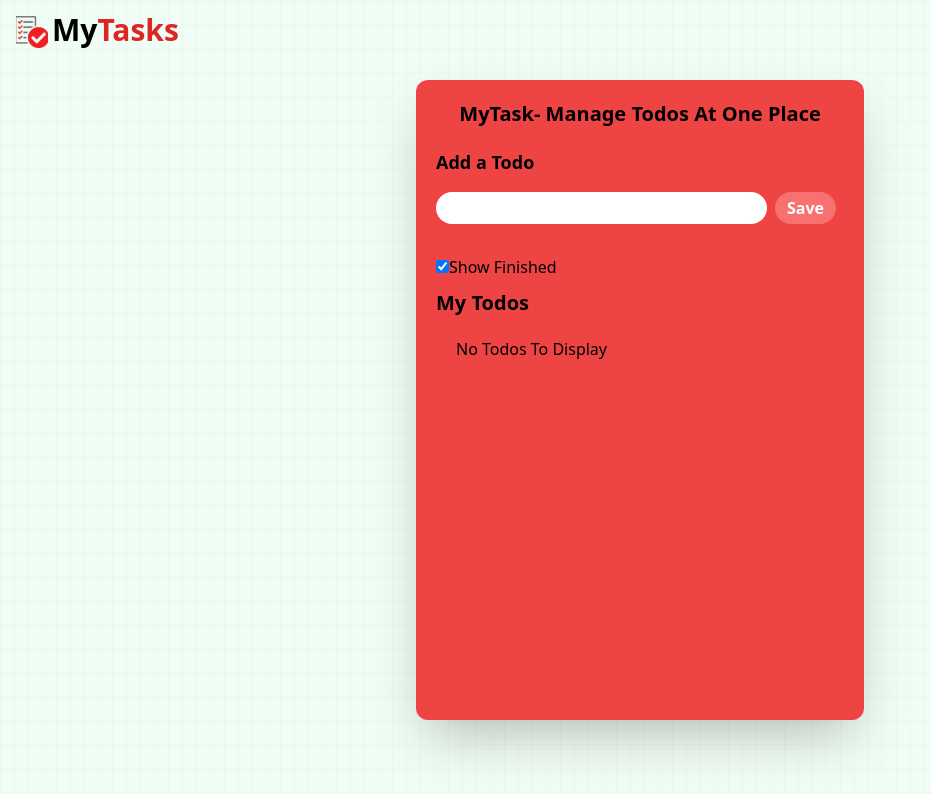
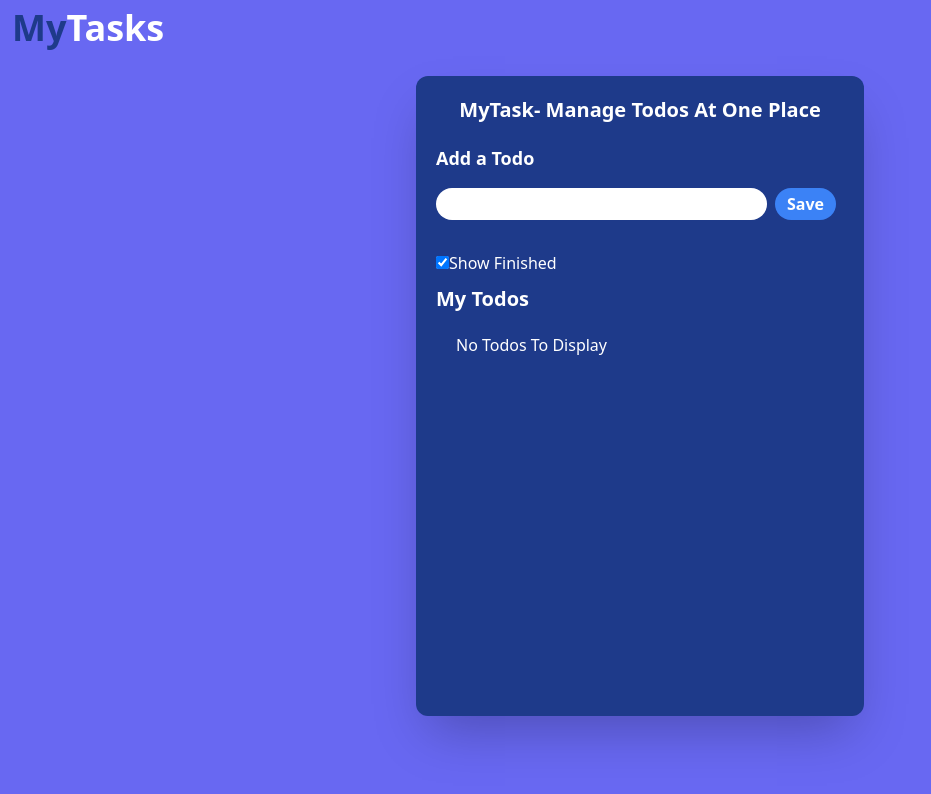
Before and after one commit to pvishwakarma09/React-todo-app, a React (Vite) app: page / in a window 1280 px wide. Shown: the top 794 px of the page, without its empty margins (0-931 px from the left). Built offline with nearby package versions, Linux system fonts and the light colour scheme.

Commit message:
Some ui changes

```diff
--- a/src/App.jsx
+++ b/src/App.jsx
@@ -66,7 +66,7 @@ export default function App() {
   return (
     <>
       <Navbar />
-      <div className="mx-3 md:container md:mx-auto my-5 shadow-2xl to-black rounded-xl p-5 bg-red-500 min-h-[80vh] md:w-[35%]">
+      <div className="mx-3 md:container md:mx-auto my-5 shadow-2xl text-white rounded-xl p-5 bg-blue-900 min-h-[80vh] md:w-[35%]">
         <h1 className="font-bold text-center text-xl ">
           MyTask- Manage Todos At One Place
         </h1>
@@ -77,12 +77,12 @@ export default function App() {
               onChange={handleChange}
               value={todo}
               type="text"
-              className="w-full rounded-full px-5 py-1"
+              className="w-full rounded-full px-5 py-1 font-lg text-black"
             />
             <button
               onClick={handleAdd}
               disabled={todo.length <= 3}
-              className="bg-red-800 hover:bg-red-900 hover:cursor-pointer disabled:bg-red-400 p-3 py-1 text-white rounded-full font-bold mx-2"
+              className="bg-blue-700 hover:bg-blue-600 hover:cursor-pointer disabled:bg-blue-500 p-3 py-1 text-white rounded-full font-bold mx-2"
             >
               Save
             </button>
@@ -119,7 +119,7 @@ export default function App() {
                       onClick={(e) => {
                         handleEdit(e, item.id);
                       }}
-                      className="bg-red-600 hover:bg-red-700 p-3 py-1 mt-2 text-white rounded-md text-sm mx-1 font-bold"
+                      className="bg-blue-700 hover:bg-blue-600 p-3 py-1 mt-2 text-white rounded-md text-sm mx-1 font-bold"
                     >
                       <FaEdit />
                     </button>
@@ -127,7 +127,7 @@ export default function App() {
                       onClick={(e) => {
                         handleDelete(e, item.id);
                       }}
-                      className="bg-red-600 hover:bg-red-700 p-3 py-1 mt-2 text-white rounded-md text-sm mx-1 font-bold"
+                      className="bg-blue-700 hover:bg-blue-600 p-3 py-1 mt-2 text-white rounded-md text-sm mx-1 font-bold"
                     >
                       <MdDeleteForever />
                     </button>
--- a/src/components/Navbar.jsx
+++ b/src/components/Navbar.jsx
@@ -3,15 +3,15 @@ import React from "react";
 const Navbar = () => {
   return (
     <>
-      <nav className="flex mx-3  py-3">
+      <nav className="flex mx-3  py-2">
         <div className="logo flex ">
-          <img
+          {/* <img
             className="h-8 w-8 mx-1  mt-1 object-cover"
-            src="src/assets/todo.png"
+            // src="src/assets/todo.png"
             alt="logo-image"
-          />
-          <h1 className="font-bold  text-3xl hover:cursor-pointer ">
-            My<span className="text-red-600">Tasks</span>
+          /> */}
+          <h1 className="font-bold  text-4xl hover:cursor-pointer text-blue-900">
+            My<span className="text-white">Tasks</span>
           </h1>
         </div>
       </nav>
--- a/src/index.css
+++ b/src/index.css
@@ -2,114 +2,6 @@
 @tailwind components;
 @tailwind utilities;
 
-body {
-  background-color: rgba(61, 61, 61, 0.237);
-  -webkit-text-size-adjust: 100%;
-  tab-size: 4;
-  font-family: ui-sans-serif, system-ui, sans-serif, "Apple Color Emoji",
-    "Segoe UI Emoji", "Segoe UI Symbol", "Noto Color Emoji";
-  font-feature-settings: normal;
-  font-variation-settings: normal;
-  -webkit-tap-highlight-color: transparent;
-  --toastify-color-light: #fff;
-  --toastify-color-dark: #121212;
-  --toastify-color-info: #3498db;
-  --toastify-color-success: #07bc0c;
-  --toastify-color-warning: #f1c40f;
-  --toastify-color-error: #e74c3c;
-  --toastify-color-transparent: rgba(255, 255, 255, 0.7);
-  --toastify-icon-color-info: var(--toastify-color-info);
-  --toastify-icon-color-success: var(--toastify-color-success);
-  --toastify-icon-color-warning: var(--toastify-color-warning);
-  --toastify-icon-color-error: var(--toastify-color-error);
-  --toastify-toast-width: 320px;
-  --toastify-toast-background: #fff;
-  --toastify-toast-min-height: 64px;
-  --toastify-toast-max-height: 800px;
-  --toastify-font-family: sans-serif;
-  --toastify-z-index: 9999;
-  --toastify-text-color-light: #757575;
-  --toastify-text-color-dark: #fff;
-  --toastify-text-color-info: #fff;
-  --toastify-text-color-success: #fff;
-  --toastify-text-color-warning: #fff;
-  --toastify-text-color-error: #fff;
-  --toastify-spinner-color: #616161;
-  --toastify-spinner-color-empty-area: #e0e0e0;
-  --toastify-color-progress-light: linear-gradient(
-    to right,
-    #4cd964,
-    #5ac8fa,
-    #007aff,
-    #34aadc,
-    #5856d6,
-    #ff2d55
-  );
-  --toastify-color-progress-dark: #bb86fc;
-  --toastify-color-progress-info: var(--toastify-color-info);
-  --toastify-color-progress-success: var(--toastify-color-success);
-  --toastify-color-progress-warning: var(--toastify-color-warning);
-  --toastify-color-progress-error: var(--toastify-color-error);
-  line-height: inherit;
-  box-sizing: border-box;
-  border-width: 0;
-  border-style: solid;
-  border-color: #e5e7eb;
-  --tw-border-spacing-x: 0;
-  --tw-border-spacing-y: 0;
-  --tw-translate-x: 0;
-  --tw-translate-y: 0;
-  --tw-rotate: 0;
-  --tw-skew-x: 0;
-  --tw-skew-y: 0;
-  --tw-scale-x: 1;
-  --tw-scale-y: 1;
-  --tw-pan-x: ;
-  --tw-pan-y: ;
-  --tw-pinch-zoom: ;
-  --tw-scroll-snap-strictness: proximity;
-  --tw-gradient-from-position: ;
-  --tw-gradient-via-position: ;
-  --tw-gradient-to-position: ;
-  --tw-ordinal: ;
-  --tw-slashed-zero: ;
-  --tw-numeric-figure: ;
-  --tw-numeric-spacing: ;
-  --tw-numeric-fraction: ;
-  --tw-ring-inset: ;
-  --tw-ring-offset-width: 0px;
-  --tw-ring-offset-color: #fff;
-  --tw-ring-color: rgb(59 130 246 / 0.5);
-  --tw-ring-offset-shadow: 0 0 #0000;
-  --tw-ring-shadow: 0 0 #0000;
-  --tw-shadow: 0 0 #0000;
-  --tw-shadow-colored: 0 0 #0000;
-  --tw-blur: ;
-  --tw-brightness: ;
-  --tw-contrast: ;
-  --tw-grayscale: ;
-  --tw-hue-rotate: ;
-  --tw-invert: ;
-  --tw-saturate: ;
-  --tw-sepia: ;
-  --tw-drop-shadow: ;
-  --tw-backdrop-blur: ;
-  --tw-backdrop-brightness: ;
-  --tw-backdrop-contrast: ;
-  --tw-backdrop-grayscale: ;
-  --tw-backdrop-hue-rotate: ;
-  --tw-backdrop-invert: ;
-  --tw-backdrop-opacity: ;
-  --tw-backdrop-saturate: ;
-  --tw-backdrop-sepia: ;
-  position: absolute;
-  inset: 0px;
-  z-index: -10;
-  height: 100%;
-  width: 100%;
-  --tw-bg-opacity: 1;
-  background-color: rgb(240 253 244 / var(--tw-bg-opacity));
-  background-image: linear-gradient(to right, #8080800a 1px, transparent 1px),
-    linear-gradient(to bottom, #8080800a 1px, transparent 1px);
-  background-size: 14px 24px;
+body{
+  background-color: rgba(90, 90, 241, 0.913);
 }
```
